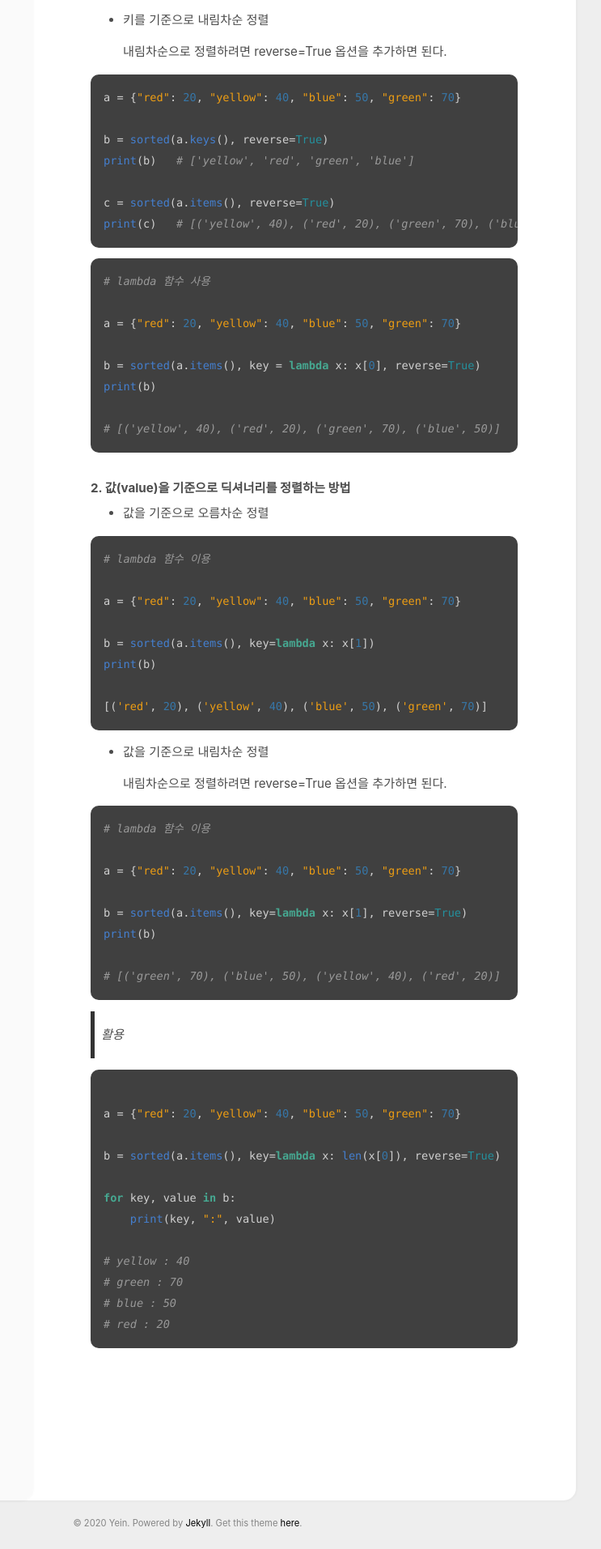
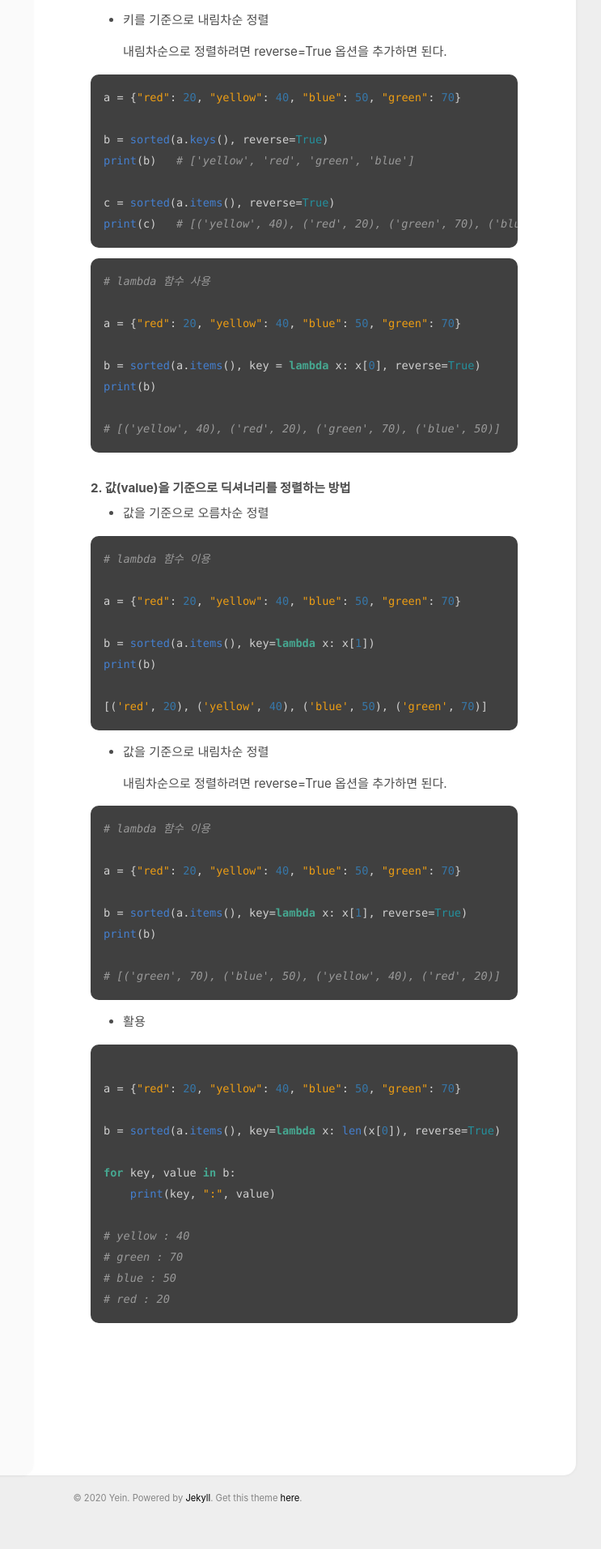
Before and after one commit to YeinHeo/yeinheo.github.io, a Jekyll site: the page built from _posts/2020-08-31-[python]dictionary.md, in a window 1280 px wide. Shown: the part 3918-5831 px from the top of the page at 81% size, without its empty margins (408-1151 px from the left). Built offline with Jekyll 4.4.1, drawn with Linux system fonts in a browser that asks for light colours; after the commit the page ends 5800 px from its top, so only the background shows below that.

````diff
--- a/_posts/2020-08-31-[python]dictionary.md
+++ b/_posts/2020-08-31-[python]dictionary.md
@@ -202,7 +202,9 @@ print(b)
 # [('green', 70), ('blue', 50), ('yellow', 40), ('red', 20)]
 ```
 
-> 활용
+
+
++ 활용
 
 ```python
 
````
